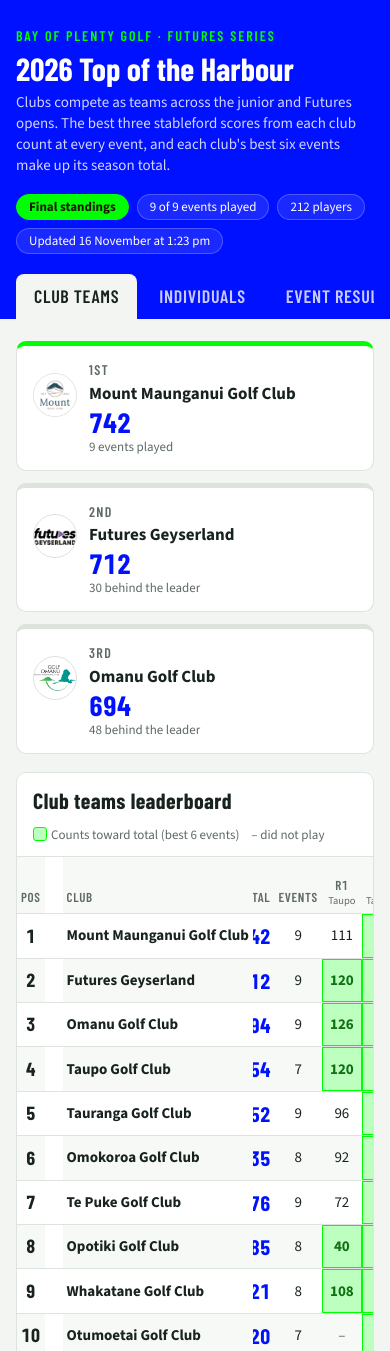
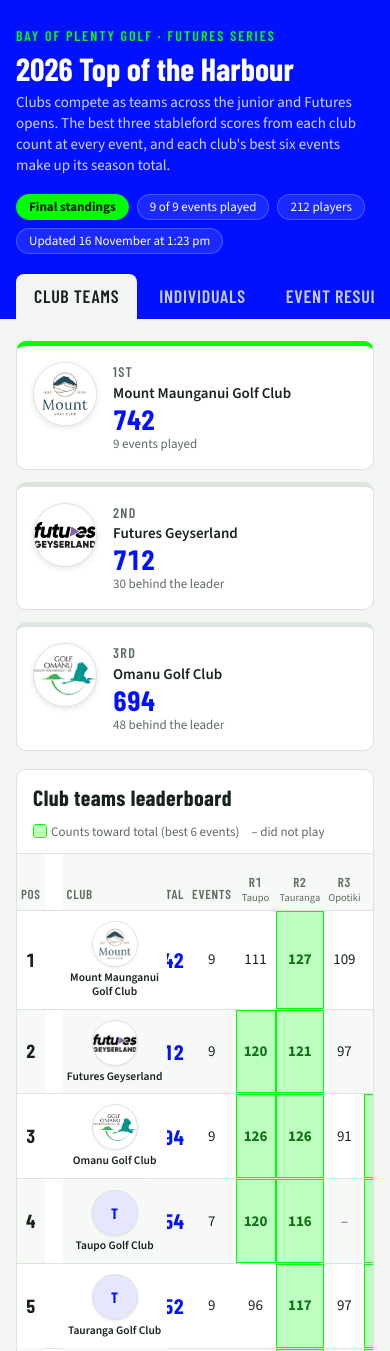
Before and after one commit to bopgolf/top-of-the-harbour, a plain HTML site: page index.html in a window 390 px wide. Shown: the top 1351 px of the page. Drawn offline with nearby package versions, Linux system fonts and the light colour scheme.

Commit message:
Add files via upload

```diff
--- a/index.html
+++ b/index.html
@@ -50,12 +50,12 @@ nav.tabs a[aria-current="page"] { background: var(--bg); color: var(--ink); opac
 a:focus-visible, button:focus-visible, select:focus-visible, input:focus-visible { outline: 3px solid var(--accent); outline-offset: 2px; }
 main { padding: 22px 0 40px; }
 .podium { display: grid; grid-template-columns: repeat(3, minmax(0, 1fr)); gap: 12px; margin-bottom: 18px; }
-.pod { background: var(--board); border: 1px solid var(--line); border-radius: 10px; padding: 14px 16px; display: grid; grid-template-columns: auto 1fr; gap: 2px 12px; align-items: center; border-top: 5px solid var(--line); }
+.pod { background: var(--board); border: 1px solid var(--line); border-radius: 10px; padding: 16px; display: grid; grid-template-columns: auto 1fr; gap: 2px 16px; align-items: center; border-top: 5px solid var(--line); }
 .pod.p1 { border-top-color: var(--accent); }
 .pod .crest { grid-row: span 3; }
-.pod .crest .logo { width: 56px; height: 56px; font-size: 18px; }
+.pod .crest .logo { width: 92px; height: 92px; font-size: 26px; box-shadow: 0 2px 6px rgba(0,0,0,.1); }
 .pod .pos { font-family: var(--display); font-size: 14px; color: var(--muted); letter-spacing: .1em; text-transform: uppercase; font-weight: 600; }
-.pod .name { font-weight: 700; font-size: 17px; }
+.pod .name { font-weight: 600; font-size: 15px; line-height: 1.25; }
 .pod .pts { font-family: var(--display); font-size: 34px; font-weight: 700; color: var(--figure); line-height: 1; font-variant-numeric: tabular-nums; }
 .pod .gap { color: var(--muted); font-size: 13px; grid-column: 2; }
 .panel { background: var(--board); border: 1px solid var(--line); border-radius: 10px; overflow: hidden; margin-bottom: 16px; }
@@ -86,6 +86,12 @@ thead .sticky, thead .sticky2 { background: var(--stripe); z-index: 2; }
 .logo { width: 30px; height: 30px; flex: 0 0 auto; border-radius: 50%; object-fit: contain; background: #fff; border: 1px solid var(--line); display: inline-grid; place-items: center; font: 700 11px var(--display); letter-spacing: .02em; color: var(--brand); overflow: hidden; }
 span.logo { background: color-mix(in srgb, var(--brand) 10%, var(--board)); color: var(--figure); }
 .logo.sm { width: 22px; height: 22px; font-size: 9px; }
+/* club rows: the logo leads, the name supports it */
+.crestcell { display: flex; align-items: center; gap: 14px; text-align: left; min-width: 230px; padding: 4px 0; }
+.crestcell .logo { width: 58px; height: 58px; font-size: 18px; border-width: 1px; box-shadow: 0 1px 3px rgba(0,0,0,.08); }
+.crestcell .cname { font-size: 14px; font-weight: 600; line-height: 1.2; white-space: normal; max-width: 170px; color: var(--ink); }
+#clubTable td, #eventTable td { padding-top: 6px; padding-bottom: 6px; }
+#eventTable .crestcell .logo { width: 46px; height: 46px; font-size: 15px; }
 td.ne { color: var(--muted); font-size: 12px; }
 .sep td { background: var(--bg) !important; color: var(--muted); font-size: 13px; text-align: left; font-weight: 600; }
 .note { color: var(--muted); font-size: 13px; padding: 12px 16px; margin: 0; max-width: 90ch; }
@@ -106,10 +112,13 @@ footer { color: var(--muted); font-size: 13px; padding: 0 0 30px; }
 [hidden] { display: none !important; }
 @media (max-width: 640px) {
   .podium { grid-template-columns: 1fr; }
-  .pod .crest .logo { width: 44px; height: 44px; }
+  .pod .crest .logo { width: 64px; height: 64px; font-size: 20px; }
+  .crestcell { flex-direction: column; gap: 4px; min-width: 96px; text-align: center; }
+  .crestcell .logo { width: 46px; height: 46px; font-size: 15px; }
+  .crestcell .cname { font-size: 11.5px; max-width: 96px; }
   .pod .pts { font-size: 28px; }
   th, td { padding: 7px 4px; }
-  .who .logo { display: none; }
+  #playerTable .who .logo, #fieldTable .who .logo { display: none; }
   thead th.rd { width: 40px; min-width: 40px; }
 }
 @media (prefers-reduced-motion: no-preference) { nav.tabs a { transition: background .15s, color .15s, opacity .15s; } }
@@ -276,7 +285,7 @@ function render(D) {
     if (!b.total) return '<td class="dash">–</td>';
     return '<td class="' + (c.counted.has(i) ? "count" : "") + '" title="' + esc(b.top.map(t => t.player + " " + t.score).join(", ")) + '">' + b.total + "</td>";
   };
-  const clubRow = (c, posText) => '<tr><td class="pos sticky">' + posText + '</td><td class="sticky2"><span class="who">' + logo(c.name) + "<b>" + esc(c.name) + '</b></span></td><td class="total">' + c.total + "</td><td>" + c.events + "</td>" + R.map((r, i) => cell(c, i)).join("") + "</tr>";
+  const clubRow = (c, posText) => '<tr><td class="pos sticky">' + posText + '</td><td class="sticky2"><span class="crestcell">' + logo(c.name) + '<span class="cname">' + esc(c.name) + '</span></span></td><td class="total">' + c.total + "</td><td>" + c.events + "</td>" + R.map((r, i) => cell(c, i)).join("") + "</tr>";
   const cols = R.length + 4;
   document.getElementById("clubTable").innerHTML =
     '<thead><tr><th class="sticky" scope="col">Pos</th><th class="left sticky2" scope="col">Club</th><th scope="col">Total</th><th scope="col">Events</th>' + roundHead() + "</tr></thead><tbody>" +
@@ -335,7 +344,7 @@ function render(D) {
     const et = new Set(list.map(x => x.pos).filter((p, k, a) => a.indexOf(p) !== k));
     const heads = Array.from({ length: S.perClub }, (_, k) => '<th class="left" scope="col">Counting player ' + (k + 1) + "</th>").join("");
     t.innerHTML = '<thead><tr><th class="sticky" scope="col">Pos</th><th class="left sticky2" scope="col">Club</th><th scope="col">Score</th><th scope="col">Players</th>' + heads + "</tr></thead><tbody>" +
-      list.map(x => '<tr><td class="pos sticky">' + (et.has(x.pos) ? "T" : "") + x.pos + '</td><td class="sticky2"><span class="who">' + logo(x.c.name) + "<b>" + esc(x.c.name) + '</b></span></td><td class="total">' + x.b.total + "</td><td>" + x.b.n + "</td>" +
+      list.map(x => '<tr><td class="pos sticky">' + (et.has(x.pos) ? "T" : "") + x.pos + '</td><td class="sticky2"><span class="crestcell">' + logo(x.c.name) + '<span class="cname">' + esc(x.c.name) + '</span></span></td><td class="total">' + x.b.total + "</td><td>" + x.b.n + "</td>" +
         Array.from({ length: S.perClub }, (_, k) => { const p = x.b.top[k]; return '<td class="left">' + (p ? '<span class="cplayer">' + esc(p.player) + " <strong>" + p.score + "</strong></span>" : '<span class="dash">–</span>') + "</td>"; }).join("") + "</tr>").join("") + "</tbody>";
     // full field
     const counted = new Set(list.flatMap(x => x.b.top.map(p => p.player + "|" + p.club)));
```
